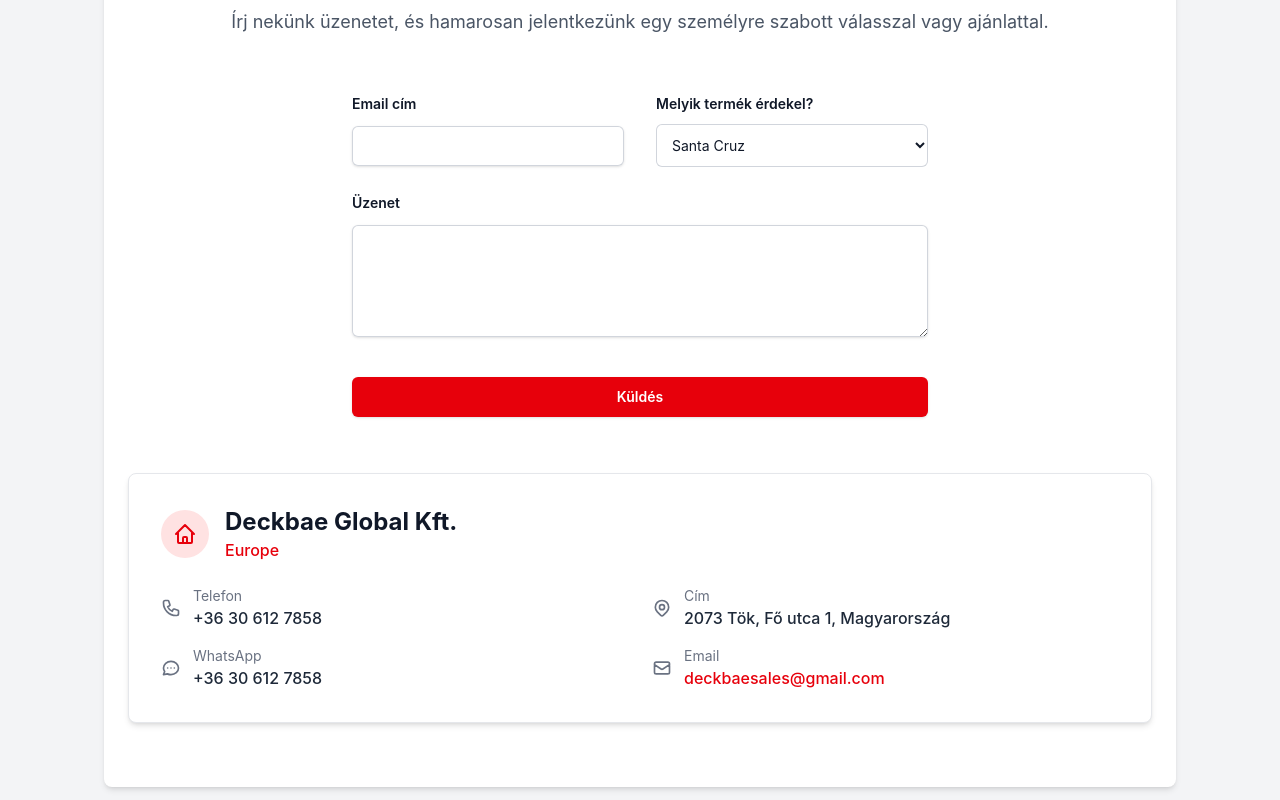
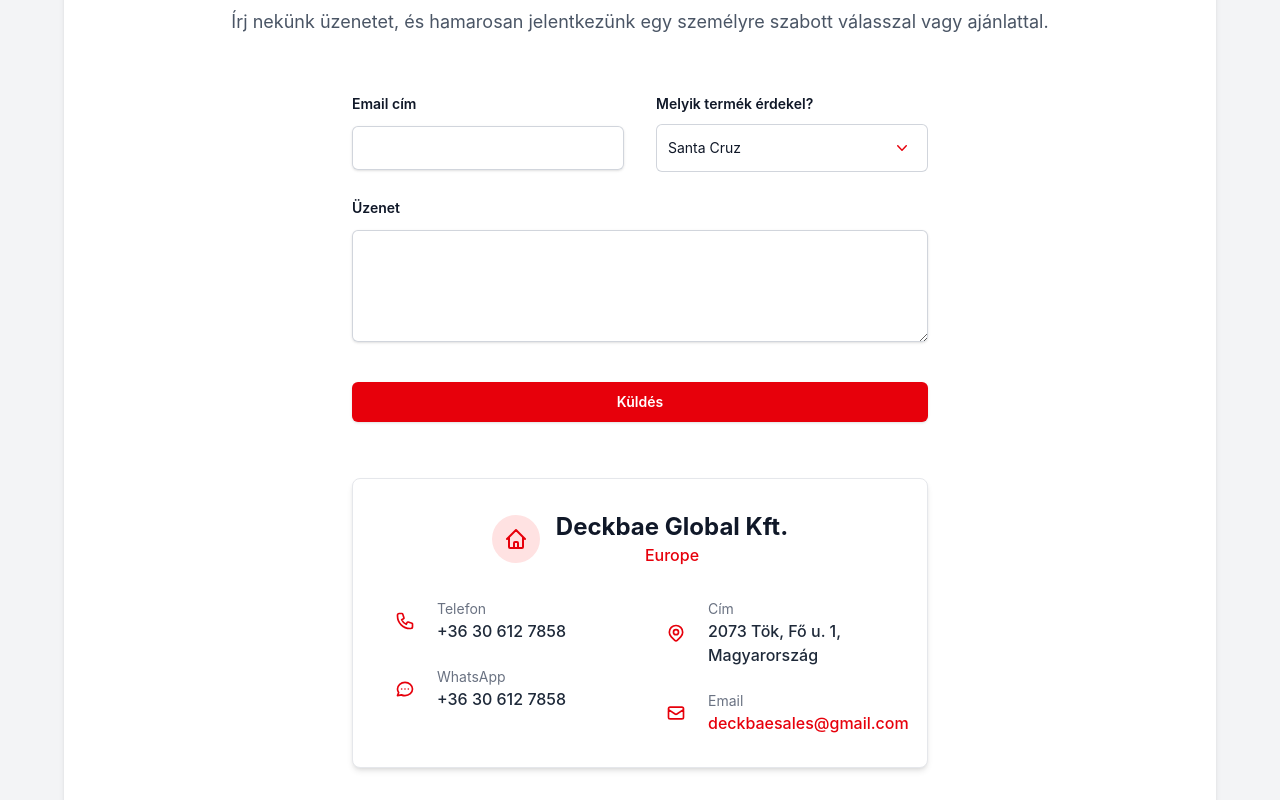
Before and after one commit to pataibalazs/deckbaeV2, a Next.js app: page /contact in a window 1280 px wide. Shown: the part 280-1080 px from the top of the page. Built offline with nearby package versions, Linux system fonts and the light colour scheme.

Commit message:
kontakt és favicon fix

```diff
--- a/src/app/contact/page.jsx
+++ b/src/app/contact/page.jsx
@@ -38,9 +38,9 @@ const ContactPage = () => {
         <link rel="canonical" href="https://deckbae.hu/contact" />
       </Head>
 
-      <main className="flex flex-col items-center p-6 bg-white shadow-md rounded-lg mt-10 mb-10 max-w-80 xs:max-w-md sm:max-w-xl md:max-w-2xl lg:max-w-4xl xl:max-w-6xl 2xl:max-w-7xl">
-        <div className="bg-white">
-          <div className="mx-auto max-w-7xl mb-10">
+      <main className="flex flex-col items-center p-6 bg-white shadow-md rounded-lg mt-10 mb-10 max-w-80 xs:max-w-md sm:max-w-xl md:max-w-2xl lg:max-w-4xl xl:max-w-6xl 2xl:max-w-7xl w-full">
+        <div className="bg-white w-full">
+          <div className="mx-auto max-w-7xl mb-10 w-full">
             <div className="mx-auto max-w-5xl text-center">
               <p className="mt-2 text-md font-bold tracking-tight text-red-600">
                 Kapcsolatfelvétel
@@ -54,7 +54,7 @@ const ContactPage = () => {
                 szabott válasszal vagy ajánlattal.
               </p>
 
-              <div className="bg-white text-left">
+              <div className="bg-white text-left w-full">
                 {state.succeeded ? (
                   <div className="mx-auto mt-14 mb-14 max-w-xl text-center p-8 border border-green-200 bg-green-50 rounded-lg shadow">
                     <svg
@@ -99,7 +99,7 @@ const ContactPage = () => {
                             type="email"
                             autoComplete="email"
                             required
-                            className="block w-full rounded-md border-0 px-3.5 py-2 text-gray-900 shadow-sm ring-1 ring-inset ring-gray-300 placeholder:text-gray-400 focus:ring-2 focus:ring-inset focus:ring-red-600 sm:text-sm sm:leading-6"
+                            className="block w-full rounded-md border-0 px-3.5 py-2.5 text-gray-900 shadow-sm ring-1 ring-inset ring-gray-300 placeholder:text-gray-400 focus:ring-2 focus:ring-inset focus:ring-red-600 sm:text-sm sm:leading-6"
                           />
                           <ValidationError
                             prefix="Email"
@@ -116,10 +116,11 @@ const ContactPage = () => {
                         >
                           Melyik termék érdekel?
                         </label>
+                        <div className="relative mt-2">
                           <select
                             id="product"
                             name="product"
-                          className="mt-2 block bg-white w-full rounded-md border-0 py-3 pl-3 pr-10 text-gray-900 ring-1 ring-inset ring-gray-300 focus:ring-2 focus:ring-red-600 sm:text-sm sm:leading-6"
+                            className="block bg-white w-full rounded-md border-0 py-3 pl-3 pr-10 text-gray-900 ring-1 ring-inset ring-gray-300 focus:ring-2 focus:ring-red-600 sm:text-sm sm:leading-6 appearance-none"
                           >
                             <option>Santa Cruz</option>
                             <option>Oslo</option>
@@ -136,6 +137,22 @@ const ContactPage = () => {
                             <option>Toronto</option>
                             <option>Nincs specifikus</option>
                           </select>
+                          <div className="pointer-events-none absolute inset-y-0 right-0 flex items-center pr-4">
+                            <svg
+                              className="h-5 w-5 text-red-600"
+                              xmlns="http://www.w3.org/2000/svg"
+                              viewBox="0 0 20 20"
+                              fill="currentColor"
+                              aria-hidden="true"
+                            >
+                              <path
+                                fillRule="evenodd"
+                                d="M5.23 7.21a.75.75 0 011.06.02L10 11.168l3.71-3.938a.75.75 0 111.08 1.04l-4.25 4.5a.75.75 0 01-1.08 0l-4.25-4.5a.75.75 0 01.02-1.06z"
+                                clipRule="evenodd"
+                              />
+                            </svg>
+                          </div>
+                        </div>
                       </div>
 
                       <div className="sm:col-span-2">
@@ -180,10 +197,10 @@ const ContactPage = () => {
               </div>
 
               {/* Céges információ blokk */}
-              <div className="grid gap-8 mt-10 text-left">
-                <div className="bg-white border border-gray-200 p-8 rounded-lg shadow-md transition-all duration-300 hover:shadow-lg">
-                  <div className="flex items-center mb-6">
-                    <div className="mr-4 p-3 bg-red-100 rounded-full">
+              <div className="mt-10 w-full mx-auto max-w-xl">
+                <div className="bg-white border border-gray-200 p-4 sm:p-8 rounded-lg shadow-md transition-all duration-300 hover:shadow-lg w-full">
+                  <div className="flex items-center justify-center mb-8">
+                    <div className="mr-4 p-3 bg-red-100 rounded-full flex items-center justify-center">
                       <svg
                         xmlns="http://www.w3.org/2000/svg"
                         className="h-6 w-6 text-red-600"
@@ -207,12 +224,13 @@ const ContactPage = () => {
                     </div>
                   </div>
 
-                  <div className="grid md:grid-cols-2 gap-6">
-                    <div className="space-y-4">
+                  <div className="grid md:grid-cols-2 gap-8">
+                    <div className="space-y-6">
                       <div className="flex items-center">
+                        <div className="min-w-[40px] flex justify-center">
                           <svg
                             xmlns="http://www.w3.org/2000/svg"
-                          className="h-5 w-5 text-gray-500 mr-3"
+                            className="h-5 w-5 text-red-600"
                             fill="none"
                             viewBox="0 0 24 24"
                             stroke="currentColor"
@@ -224,8 +242,11 @@ const ContactPage = () => {
                               d="M3 5a2 2 0 012-2h3.28a1 1 0 01.948.684l1.498 4.493a1 1 0 01-.502 1.21l-2.257 1.13a11.042 11.042 0 005.516 5.516l1.13-2.257a1 1 0 011.21-.502l4.493 1.498a1 1 0 01.684.949V19a2 2 0 01-2 2h-1C9.716 21 3 14.284 3 6V5z"
                             />
                           </svg>
-                        <div>
-                          <p className="text-sm text-gray-500">Telefon</p>
+                        </div>
+                        <div className="ml-3">
+                          <p className="text-sm text-gray-500 text-left">
+                            Telefon
+                          </p>
                           <p className="text-md font-medium text-gray-800">
                             +36 30 612 7858
                           </p>
@@ -233,9 +254,10 @@ const ContactPage = () => {
                       </div>
 
                       <div className="flex items-center">
+                        <div className="min-w-[40px] flex justify-center">
                           <svg
                             xmlns="http://www.w3.org/2000/svg"
-                          className="h-5 w-5 text-gray-500 mr-3"
+                            className="h-5 w-5 text-red-600"
                             fill="none"
                             viewBox="0 0 24 24"
                             stroke="currentColor"
@@ -247,8 +269,11 @@ const ContactPage = () => {
                               d="M8 12h.01M12 12h.01M16 12h.01M21 12c0 4.418-4.03 8-9 8a9.863 9.863 0 01-4.255-.949L3 20l1.395-3.72C3.512 15.042 3 13.574 3 12c0-4.418 4.03-8 9-8s9 3.582 9 8z"
                             />
                           </svg>
-                        <div>
-                          <p className="text-sm text-gray-500">WhatsApp</p>
+                        </div>
+                        <div className="ml-3">
+                          <p className="text-sm text-gray-500 text-left">
+                            WhatsApp
+                          </p>
                           <p className="text-md font-medium text-gray-800">
                             +36 30 612 7858
                           </p>
@@ -256,11 +281,12 @@ const ContactPage = () => {
                       </div>
                     </div>
 
-                    <div className="space-y-4">
+                    <div className="space-y-6">
                       <div className="flex items-center">
+                        <div className="min-w-[40px] flex justify-center">
                           <svg
                             xmlns="http://www.w3.org/2000/svg"
-                          className="h-5 w-5 text-gray-500 mr-3"
+                            className="h-5 w-5 text-red-600"
                             fill="none"
                             viewBox="0 0 24 24"
                             stroke="currentColor"
@@ -278,18 +304,20 @@ const ContactPage = () => {
                               d="M15 11a3 3 0 11-6 0 3 3 0 016 0z"
                             />
                           </svg>
-                        <div>
-                          <p className="text-sm text-gray-500">Cím</p>
-                          <p className="text-md font-medium text-gray-800">
-                            2073 Tök, Fő utca 1, Magyarország
+                        </div>
+                        <div className="ml-3">
+                          <p className="text-sm text-gray-500 text-left">Cím</p>
+                          <p className="text-md font-medium text-gray-800 text-left">
+                            2073 Tök, Fő u. 1, Magyarország
                           </p>
                         </div>
                       </div>
 
                       <div className="flex items-center">
+                        <div className="min-w-[40px] flex justify-center">
                           <svg
                             xmlns="http://www.w3.org/2000/svg"
-                          className="h-5 w-5 text-gray-500 mr-3"
+                            className="h-5 w-5 text-red-600"
                             fill="none"
                             viewBox="0 0 24 24"
                             stroke="currentColor"
@@ -301,8 +329,11 @@ const ContactPage = () => {
                               d="M3 8l7.89 5.26a2 2 0 002.22 0L21 8M5 19h14a2 2 0 002-2V7a2 2 0 00-2-2H5a2 2 0 00-2 2v10a2 2 0 002 2z"
                             />
                           </svg>
-                        <div>
-                          <p className="text-sm text-gray-500">Email</p>
+                        </div>
+                        <div className="ml-3">
+                          <p className="text-sm text-gray-500 text-left">
+                            Email
+                          </p>
                           <a
                             href="mailto:deckbaesales@gmail.com"
                             className="text-md font-medium text-red-600 hover:underline"
--- a/src/app/head.jsx
+++ b/src/app/head.jsx
@@ -11,6 +11,7 @@ export default function Head() {
       <meta name="robots" content="index, follow" />
       <meta name="viewport" content="width=device-width, initial-scale=1.0" />
       <meta name="next-size-adjust" content="100%" />
+      <link rel="icon" href="/favicon.ico" />
       <script
         type="application/ld+json"
         dangerouslySetInnerHTML={{
```
Lines whose indentation alone changed are shown as unchanged.
